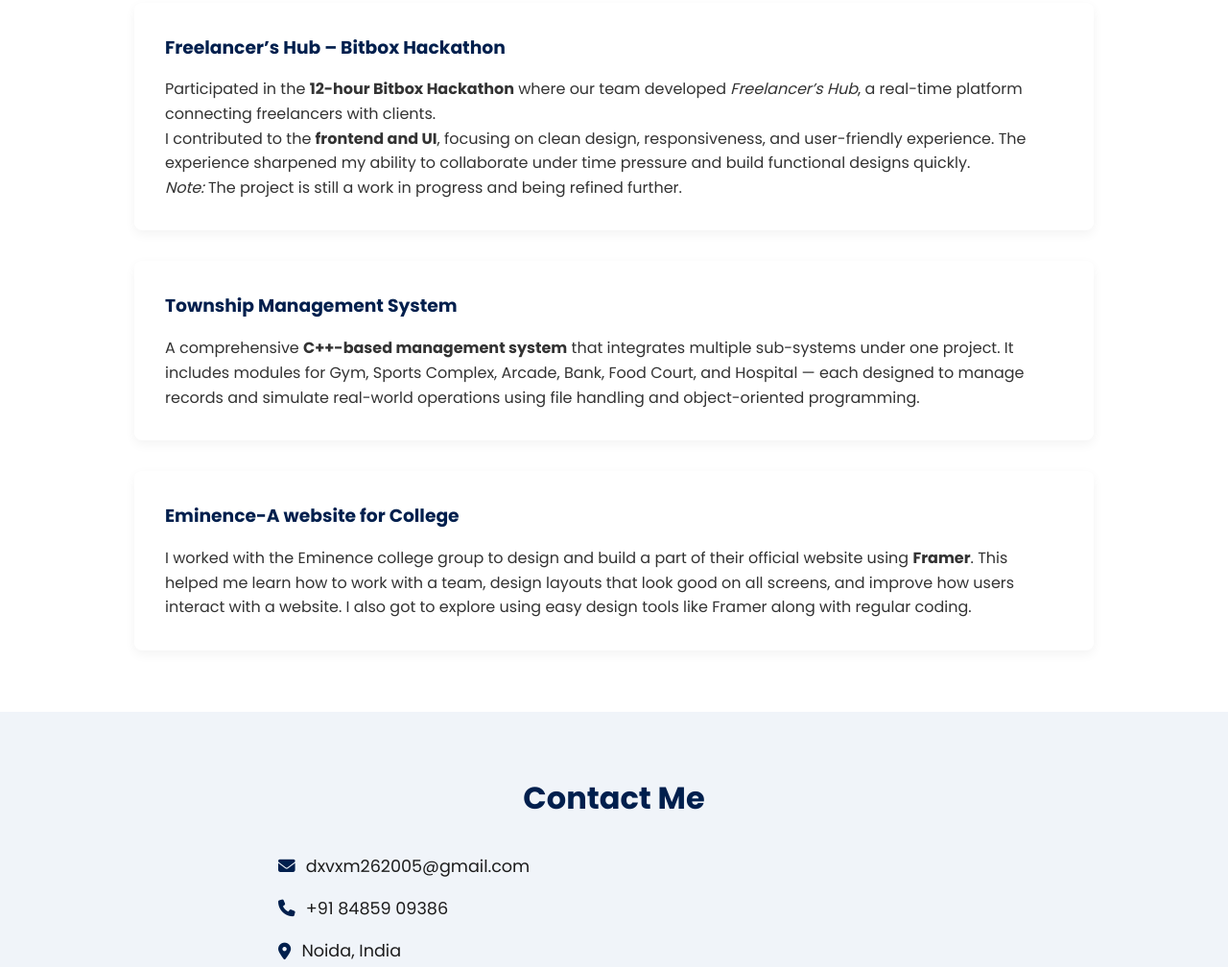
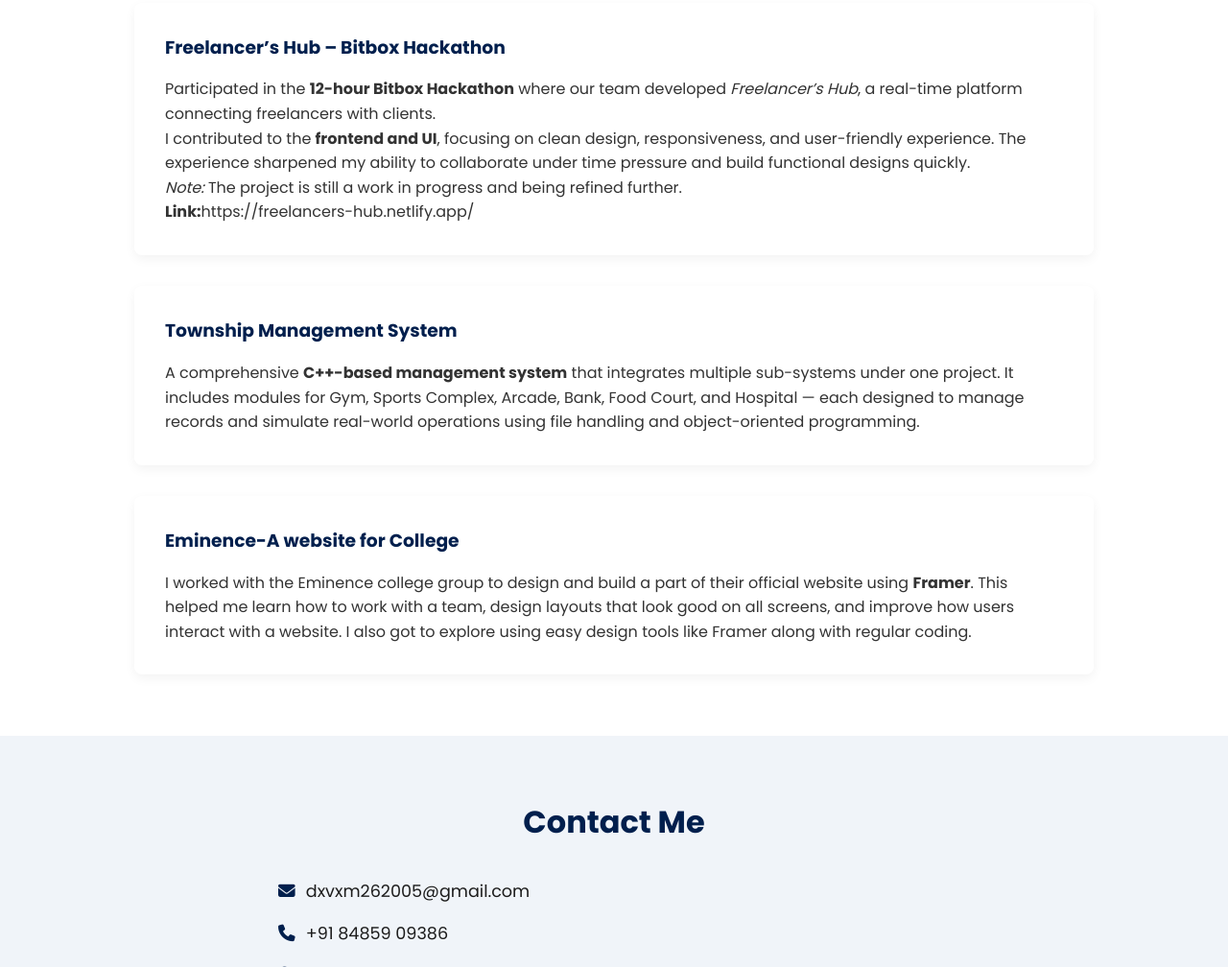
Before and after one commit to deburox/Portfolio, a plain HTML site: page index.html in a window 1280 px wide. Shown: the part 1697-2705 px from the top of the page at 96% size. Drawn offline with nearby package versions, Linux system fonts and the light colour scheme.

Commit message:
Update index.html

```diff
--- a/index.html
+++ b/index.html
@@ -100,6 +100,7 @@
         </p>
         <p>
           <em>Note:</em> The project is still a work in progress and being refined further.
+          <p><strong>Link:</strong>https://freelancers-hub.netlify.app/</p>
         </p>
       </div>
       <div class="project-card" data-aos="fade-up" data-aos-delay="100">
```
